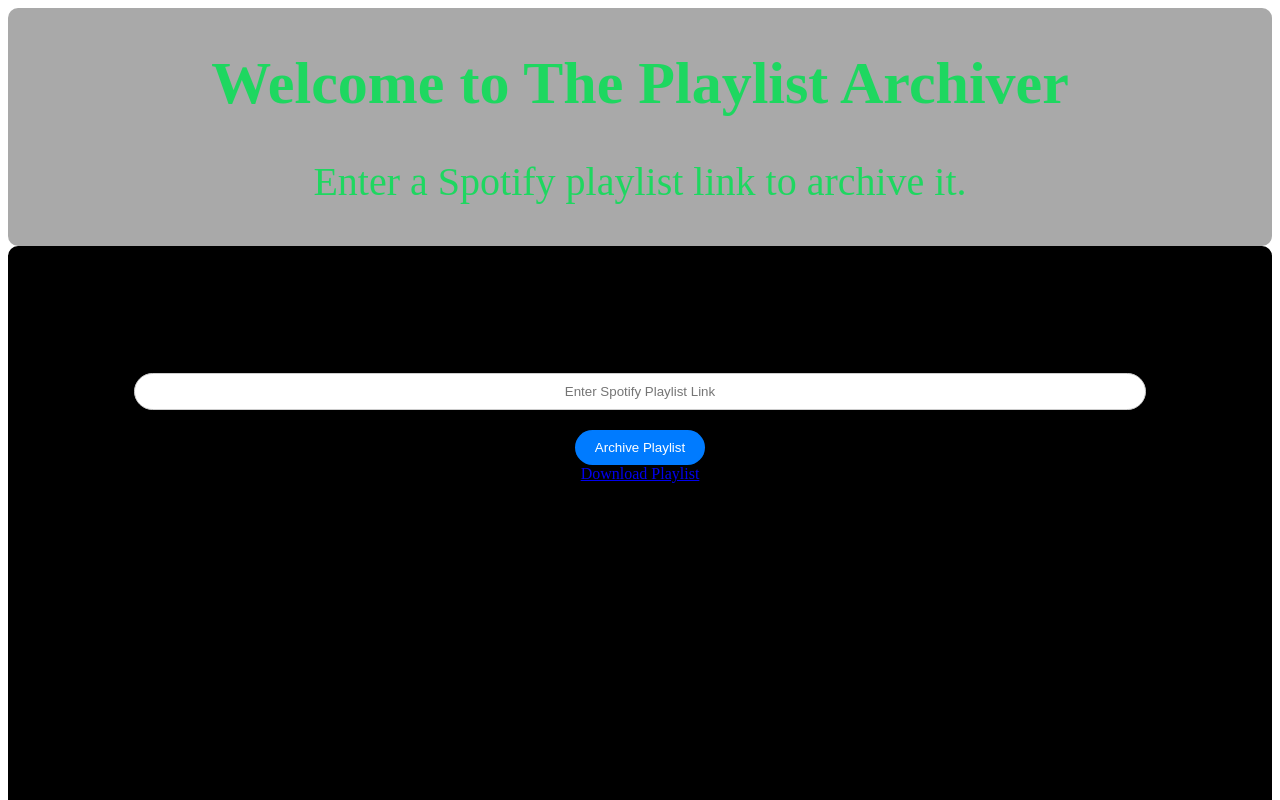
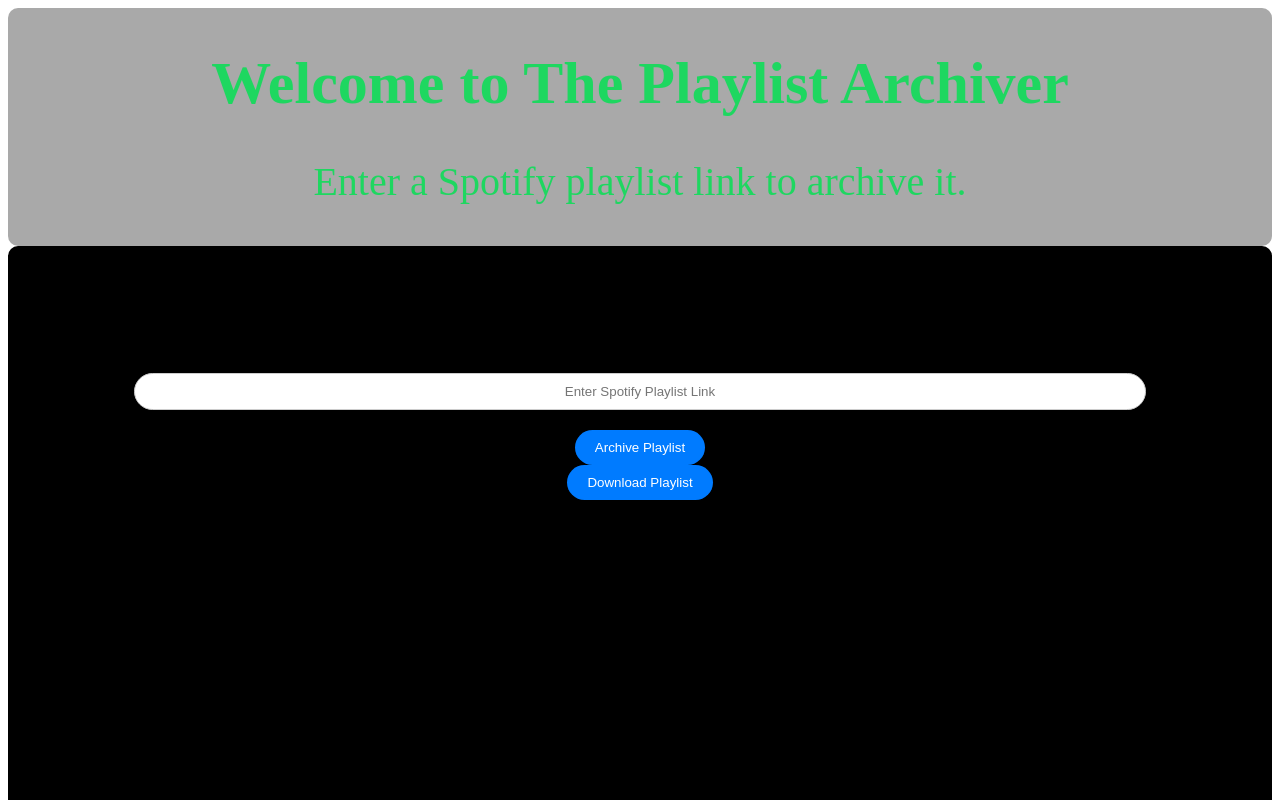
Before and after one commit to tenjotenge/playlist-archiver, a Next.js app: page / in a window 1280 px wide. Shown: the top 800 px of the page. Built offline with nearby package versions, Linux system fonts and the light colour scheme.

Commit message:
dlb changed to match archive button

```diff
--- a/src/components/DownloadButton.js
+++ b/src/components/DownloadButton.js
@@ -5,12 +5,19 @@
 const cx = classNames.bind(styles);
 
 function DownloadButton({ fileName }) {
-  const downloadUrl = `/downloads/${fileName}`;
+  const downloadUrl = '/public/downloads/playlist.json';
+
+  const handleDownload = () => {
+    const link = document.createElement('a');
+    link.href = downloadUrl;
+    link.download = fileName;
+    link.click();
+  };
 
   return (
-    <a href={downloadUrl} download>
+    <button className={cx('download-button')} onClick={handleDownload}>
       Download Playlist
-    </a>
+    </button>
   );
 }
 
--- a/src/components/DownloadButton.module.css
+++ b/src/components/DownloadButton.module.css
@@ -1 +1,11 @@
 /* src/components/DownloadButton.module.css */
+
+.download-button {
+    padding: 10px 20px;
+    background-color: #007bff;
+    color: #fff;
+    border: none;
+    border-radius: 20px;
+    cursor: pointer;
+    outline: none;
+}
```
